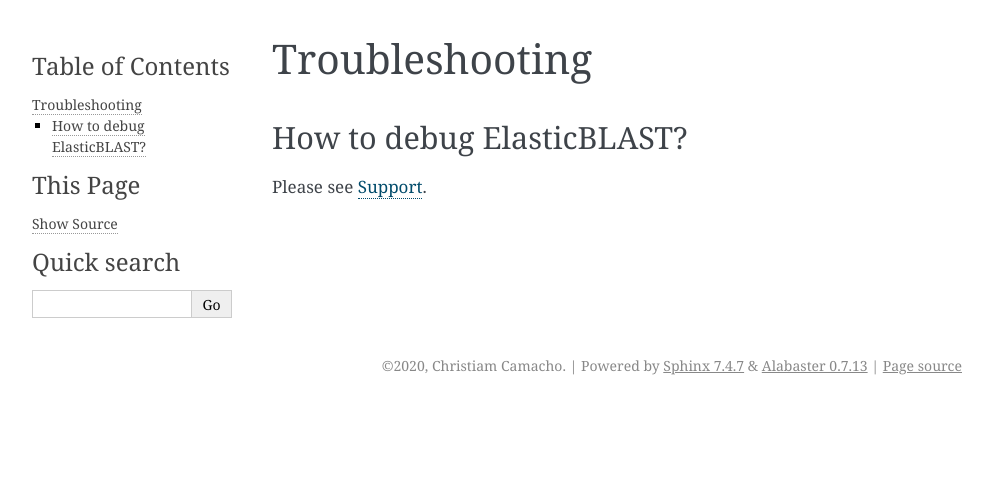
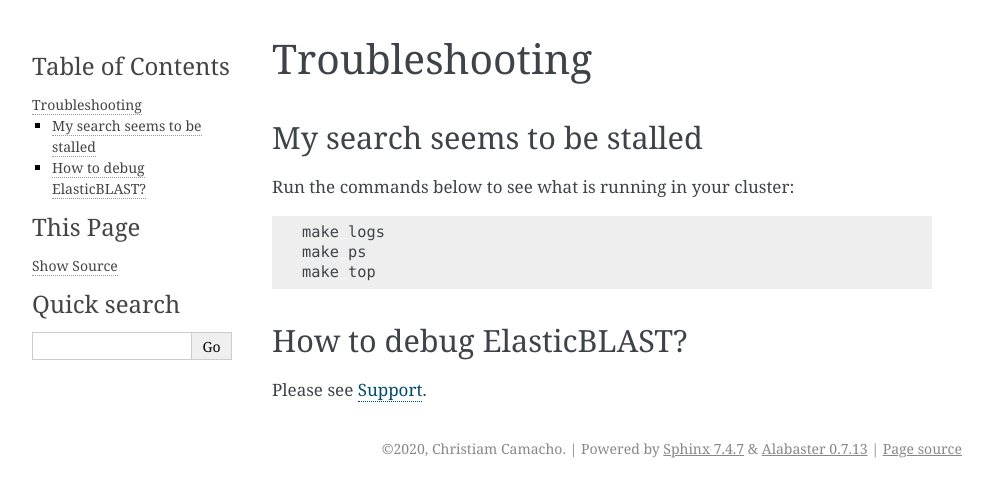
Before and after one commit to ncbi/elastic-blast-docs, a Sphinx documentation site: the page built from docs/source/troubleshooting.rst, in a window 1280 px wide. Shown: the top 497 px of the page, without its empty margins (148-1141 px from the left). Built offline with Sphinx 7.4.7, drawn with Linux system fonts in a browser that asks for light colours.

Commit message:
Add troubleshooting: stalled

```diff
--- a/docs/source/troubleshooting.rst
+++ b/docs/source/troubleshooting.rst
@@ -3,6 +3,18 @@
 Troubleshooting
 ===============
 
+My search seems to be stalled
+-----------------------------
+
+Run the commands below to see what is running in your cluster:
+
+.. code-block:: bash
+
+    make logs
+    make ps
+    make top
+
+
 How to debug ElasticBLAST?
 --------------------------
 
```
